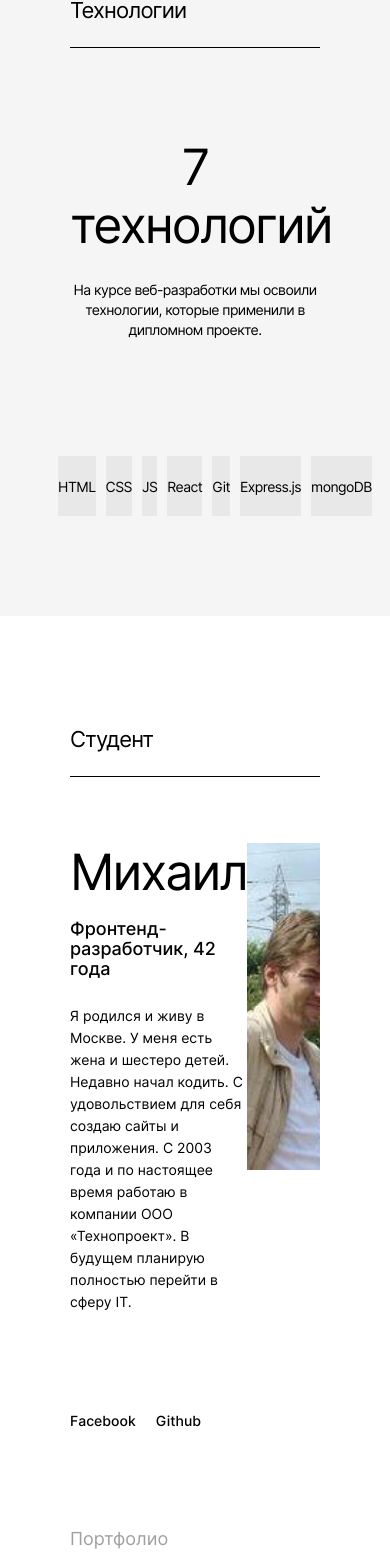
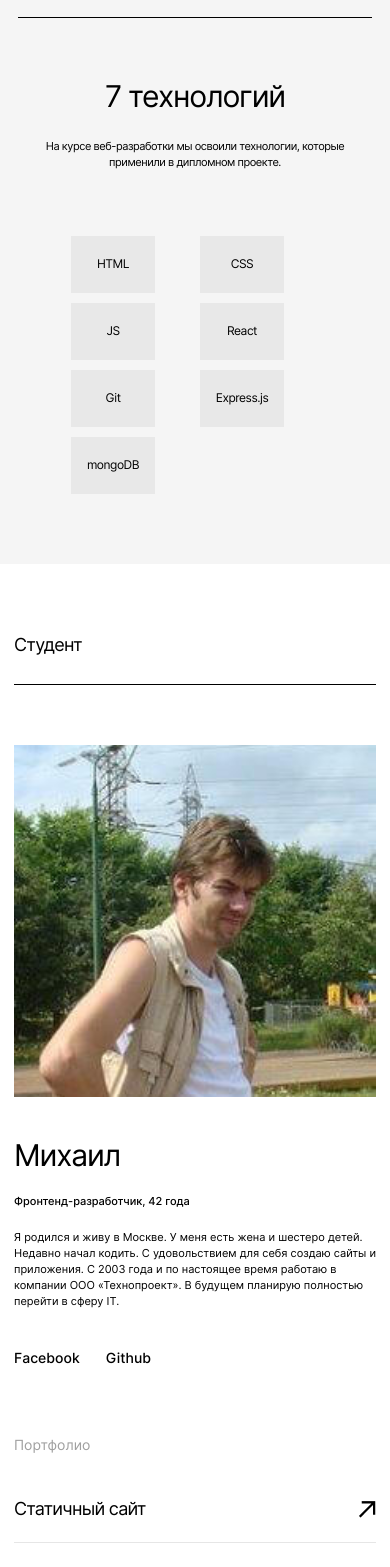
Before and after one commit to gremwiz1/movies-explorer-frontend, a React (Create React App) app: page / in a window 390 px wide. Shown: the part 1378-2945 px from the top of the page. Built offline with nearby package versions, Linux system fonts and the light colour scheme.

Commit message:
Added mobile version in some components

```diff
--- a/src/components/AboutMe/AboutMe.css
+++ b/src/components/AboutMe/AboutMe.css
@@ -88,3 +88,74 @@
   background-size: cover;
   background-position: center center;
 }
+@media screen and (max-width: 768px) {
+  .about {
+    padding-left: 50px;
+    padding-right: 50px;
+    padding-top: 90px;
+  }
+  .about__content {
+    margin-bottom: 90px;
+  }
+  .about__content_name {
+    font-size: 40px;
+    line-height: 40px;
+    margin-bottom: 16px;
+  }
+  .about__content_profession {
+    font-size: 12px;
+    line-height: 18px;
+    margin-bottom: 20px;
+  }
+  .about__content_description {
+    max-width: 47.4vw;
+    margin-bottom: 87px;
+    font-size: 12px;
+    line-height: 18px;
+  }
+  .about__content_photo {
+    height: 307px;
+    width: 255px;
+  }
+}
+@media screen and (max-width: 664px) {
+  .about {
+    padding-left: 14px;
+    padding-right: 14px;
+    padding-top: 70px;
+  }
+  .about__subtitle {
+    font-size: 18px;
+    line-height: 21.78px;
+    padding-bottom: 28px;
+    margin-bottom: 60px;
+  }
+  .about__content {
+    margin-bottom: 69px;
+    justify-content: left;
+    flex-direction: column-reverse;
+  }
+  .about__content_photo {
+    margin-bottom: 40px;
+    height: 352px;
+    width: 100%;
+  }
+  .about__content_name {
+    font-size: 30px;
+    line-height: 36.31px;
+    margin-bottom: 20px;
+  }
+  .about__content_profession {
+    font-size: 11px;
+    line-height: 16px;
+  }
+  .about__content_description {
+    font-size: 11px;
+    line-height: 16px;
+    margin-bottom: 40px;
+    max-width: 100%;
+  }
+  .about__content_social {
+    margin-right: 26px;
+  }
+}
--- a/src/components/Footer/Footer.css
+++ b/src/components/Footer/Footer.css
@@ -14,8 +14,10 @@
   text-align: center;
   margin: 0;
   margin-top: 79px;
-  margin-bottom: 41px;
+  margin-bottom: 20px;
   color: #a0a0a0;
+  padding-bottom: 20px;
+  border-bottom: 1px solid #e8e8e8;
 }
 .footer__bottom {
   display: flex;
@@ -32,6 +34,7 @@
   letter-spacing: 0px;
   text-align: left;
   color: #000000;
+  margin: 0;
 }
 .footer__links {
   display: flex;
@@ -57,3 +60,46 @@
 .footer__link:hover {
   opacity: 0.7;
 }
+@media screen and (max-width: 768px) {
+  .footer {
+    padding-left: 30px;
+    padding-right: 30px;
+    background: #ffffff;
+  }
+}
+@media screen and (max-width: 400px) {
+  .footer {
+    padding-left: 10px;
+    padding-right: 10px;
+  }
+  .footer__text {
+    font-size: 12px;
+    line-height: 14.52px;
+    padding-bottom: 21px;
+    margin-bottom: 30px;
+  }
+  .footer__bottom {
+    justify-content: center;
+    flex-direction: column-reverse;
+    margin-bottom: 10px;
+  }
+  .footer__links {
+    flex-direction: column;
+  }
+  .footer__link {
+    font-size: 12px;
+    line-height: 14.52px;
+    margin-right: 0;
+    margin-bottom: 12px;
+    text-align: center;
+  }
+  .footer__link:last-child {
+    margin-bottom: 30px;
+  }
+  .footer__year {
+    color: #a0a0a0;
+    text-align: center;
+    font-size: 12px;
+    line-height: 14.52px;
+  }
+}
--- a/src/components/Portfolio/Portfolio.css
+++ b/src/components/Portfolio/Portfolio.css
@@ -52,3 +52,38 @@
 .portfolio__job_link:hover {
   opacity: 0.7;
 }
+@media screen and (max-width: 768px) {
+  .portfolio {
+    padding-left: 50px;
+    padding-right: 50px;
+    margin-bottom: 90px;
+  }
+  .portfolio__job {
+    border-bottom: 1px solid #e6e6e6;
+  }
+  .potfolio__job_text {
+    font-size: 28px;
+  }
+  .portfolio__job_link {
+    width: 27px;
+  }
+}
+@media screen and (max-width: 524px) {
+  .portfolio {
+    padding-left: 14px;
+    padding-right: 14px;
+    margin-bottom: 70px;
+  }
+  .portfolio__subtitle {
+    font-size: 14px;
+    margin-bottom: 40px;
+  }
+  .potfolio__job_text {
+    font-size: 18px;
+    line-height: 28px;
+  }
+  .portfolio__job_link {
+    width: 18px;
+    height: 28px;
+  }
+}
--- a/src/components/Techs/Techs.css
+++ b/src/components/Techs/Techs.css
@@ -49,6 +49,7 @@
   display: flex;
   margin-bottom: 100px;
   justify-content: center;
+  padding: 0;
 }
 .techs__list_element {
   list-style-type: none;
@@ -72,3 +73,61 @@
 .techs__list_element:last-child {
   margin-right: 0;
 }
+@media screen and (max-width: 768px) {
+  .techs {
+    padding-left: 50px;
+    padding-right: 50px;
+  }
+  .techs__subtitle {
+    padding-top: 90px;
+    margin-bottom: 80px;
+  }
+  .techs__title {
+    margin-bottom: 22px;
+  }
+  .techs__text {
+    font-size: 12px;
+    line-height: 18px;
+    margin-bottom: 83px;
+  }
+  .techs__list {
+    margin-bottom: 90px;
+  }
+  .techs__list_element {
+    width: 84px;
+    height: 57px;
+    font-size: 12px;
+    line-height: 14.52px;
+  }
+}
+@media screen and (max-width: 500px) {
+  .techs {
+    padding-left: 18px;
+    padding-right: 18px;
+  }
+  .techs__subtitle {
+    padding-top: 70px;
+    margin-bottom: 60px;
+    padding-bottom: 28px;
+    font-size: 18px;
+    line-height: 21.78px;
+  }
+  .techs__title {
+    font-size: 30px;
+    line-height: 36.31px;
+    margin-bottom: 24px;
+  }
+  .techs__text {
+    font-size: 11px;
+    line-height: 16px;
+    margin-bottom: 50px;
+  }
+  .techs__list {
+    margin-bottom: 70px;
+    display: grid;
+    grid-template-columns: repeat(auto-fit, minmax(84px, 1fr));
+    gap: 10px;
+    padding-left: 53px;
+    padding-right: 53px;
+  }
+}
```
